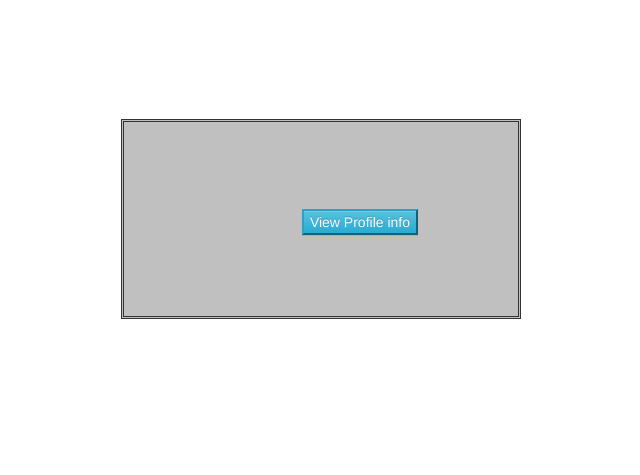
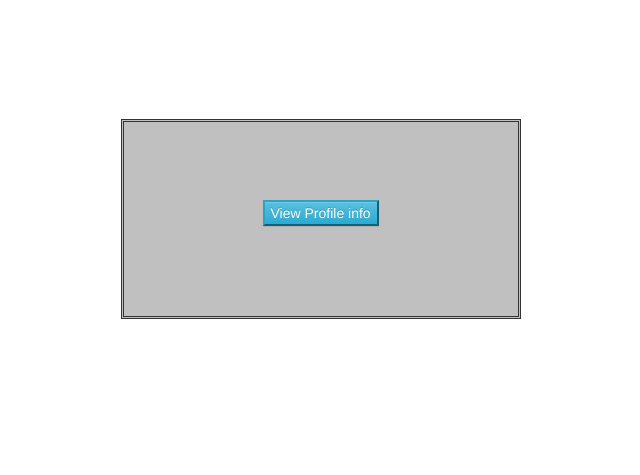
Before and after one commit to sxHelloWorld/SWEN-344-API-Project, a PHP site: page /employeeHome.php in a window 1280 px wide. Shown: the part 181-656 px from the top of the page, without its empty margins (319-959 px from the left). Run offline with PHP 8.4, Linux system fonts and the light colour scheme.

Commit message:
messing around with styling more

```diff
--- a/website/html/css/Home.css
+++ b/website/html/css/Home.css
@@ -10,6 +10,6 @@
 }
 #buttons {
     position: absolute;
-    top: 45%;
-    left: 35%;
+    top: 40%;
+    left: 25%;
 }
```
